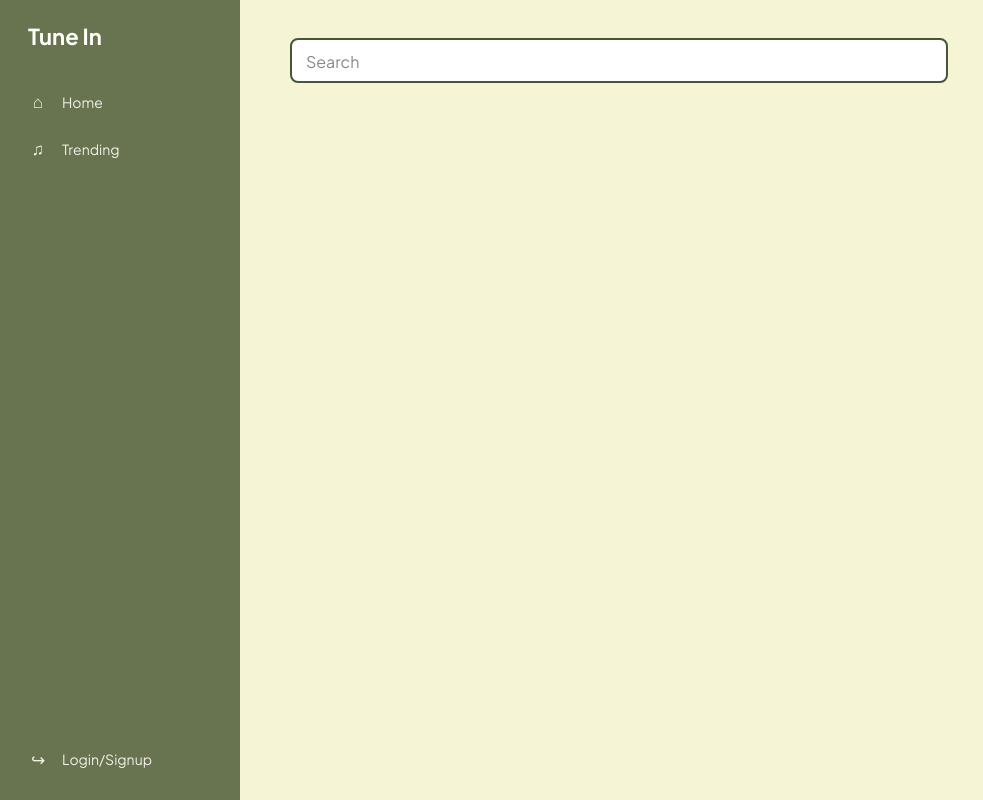
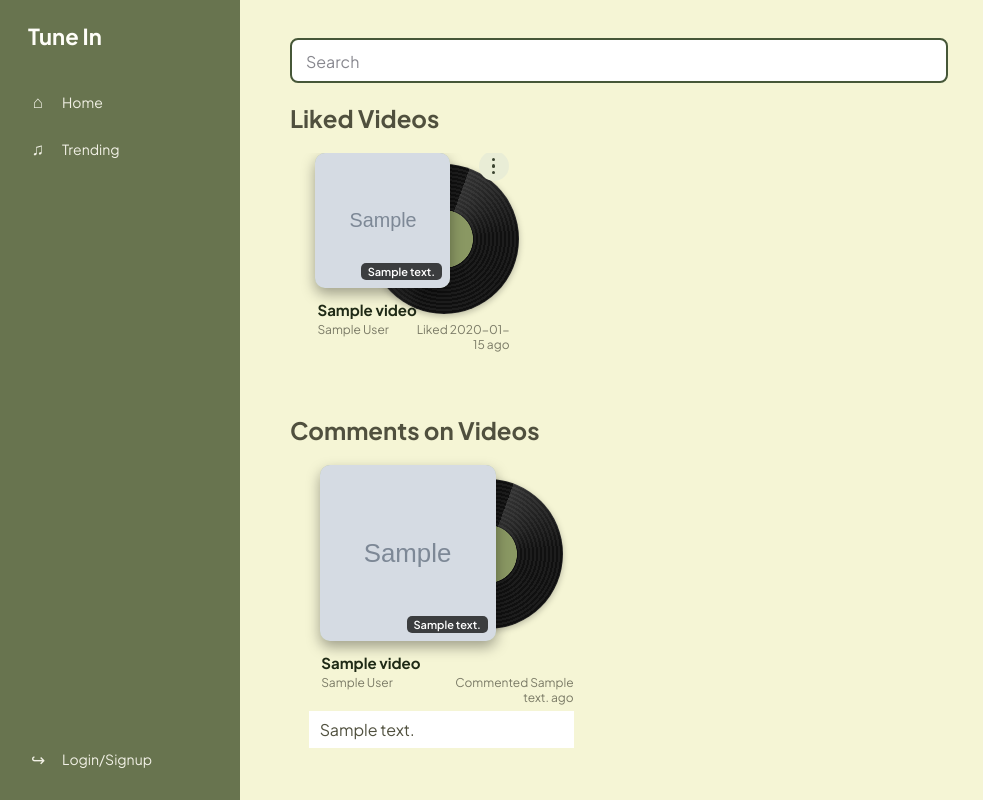
Before and after one commit to CSCI-5117-F26/developing-the-interactive-web-project-1-group-4, a Python web app: template src/developing-the-interactive-web-project-1-group-4/templates/activity.html in a window 1280 px wide. Shown: the whole page, without its empty margins (0-983 px from the left). Run offline with Jinja, Linux system fonts and the light colour scheme; the template is opened without the code that fills it: most values are stand-ins (such as "Sample title", 1, 10 or a date in 2020); grey boxes marked "Sample" are stand-in pictures.

Commit message:
Activity Page

```diff
--- /dev/null
+++ b/src/developing-the-interactive-web-project-1-group-4/static/css/activity-style.css
@@ -0,0 +1,9 @@
+.comment-container {
+    padding: 2% 0% 2% 3%;
+}
+
+.mv-comment {
+    background-color: white;
+    padding: 3% 0 3% 4%;
+    margin-bottom: 3%;
+}
--- a/src/developing-the-interactive-web-project-1-group-4/templates/activity.html
+++ b/src/developing-the-interactive-web-project-1-group-4/templates/activity.html
@@ -1,22 +1,105 @@
 {% extends "base.html" %}
 
 {% block content %}
+<link rel="stylesheet" href="{{ url_for('static', filename='css/manage-videos.css') }}?v=2">
+<link rel="stylesheet" href="{{ url_for('static', filename='css/library-style.css') }}?v=2">
+<link rel="stylesheet" href="{{ url_for('static', filename='css/activity-style.css') }}?v=2">
+
 <div class="home-placeholder">
     {% include "searchBar.html" %}
 
-    <!-- Playlist -->
+    <!-- Liked Videos -->
     <div>
+        <h2>Liked Videos</h2>
+        <div class="saved-row">
+            {% for video in liked_videos %}
+            <article class="mv-card saved-vid-card"
+                    data-title="{{ video.title }}"
+                    >
 
+                <button type="button" class="mv-dots vinyl-dots" aria-haspopup="menu" aria-expanded="false"
+                        aria-label="Options for {{ video.title }}">
+                    <span></span><span></span><span></span>
+                </button>
+
+                <div class="mv-art vinyl-art">
+                    <div class="mv-vinyl vinyl-library" aria-hidden="true"></div>
+                                    <div class="mv-thumb">
+                        {% if video.thumbnail_url %}
+                                                    <img src="{{ video.thumbnail_url }}" alt="Thumbnail for {{ video.title }}"
+                                class="{{ 'is-default' if video.is_default else '' }}"
+                                {% if video.is_default %}style="object-fit: contain; background: #fff;"{% endif %}
+                                data-fallback="{{ default_thumbnail_url or '' }}"
+                                onerror="if (this.dataset.fallback && !this.dataset.tried) { this.dataset.tried = '1'; this.classList.add('is-default'); this.style.objectFit = 'contain'; this.style.background = '#fff'; this.src = this.dataset.fallback; } else { this.hidden = true; this.nextElementSibling.hidden = false; }">
+                        {% else %}
+                            <span class="mv-thumb-empty">♫</span>
+                        {% endif %}
+                        {% if video.duration_text %}<span class="mv-duration">{{ video.duration_text }}</span>{% endif %}
+                    </div>
+                </div>
+
+                <div class="mv-info">
+                    <h2 class="mv-title">{{ video.title }}</h2>
+                    <div class="video-info">
+                        <div class="mv-views video-info-section">{{video.author}}</div>
+                        <div class="mv-views video-info-section video-info-section-time">Liked {{ video.likedtime }} ago</div>
+                    </div>
+                </div>
+
+            </article>
+            {% endfor %}
+        </div>
     </div>
 
-    <!-- Saved Videos -->
-    <div>
+    <!-- Comments -->
+    <div class="saved-section">
+        <h2>Comments on Videos</h2>
+        <div class="mv-grid">
+            {% for video in commented_videos %}
+            <article class="mv-card saved-vid-card"
+                        data-title="{{ video.title }}"
+                        >
 
-    </div>
+                    <div class="mv-art vinyl-art">
+                        <div class="mv-vinyl vinyl-library" aria-hidden="true"></div>
+                                        <div class="mv-thumb">
+                            {% if video.thumbnail_url %}
+                                                        <img src="{{ video.thumbnail_url }}" alt="Thumbnail for {{ video.title }}"
+                                    class="{{ 'is-default' if video.is_default else '' }}"
+                                    {% if video.is_default %}style="object-fit: contain; background: #fff;"{% endif %}
+                                    data-fallback="{{ default_thumbnail_url or '' }}"
+                                    onerror="if (this.dataset.fallback && !this.dataset.tried) { this.dataset.tried = '1'; this.classList.add('is-default'); this.style.objectFit = 'contain'; this.style.background = '#fff'; this.src = this.dataset.fallback; } else { this.hidden = true; this.nextElementSibling.hidden = false; }">
+                            {% else %}
+                                <span class="mv-thumb-empty">♫</span>
+                            {% endif %}
+                            {% if video.duration_text %}<span class="mv-duration">{{ video.duration_text }}</span>{% endif %}
+                        </div>
+                    </div>
 
-    <!-- Watch Later -->
-    <div>
+                <div class="mv-info">
+                    <h2 class="mv-title">{{ video.title }}</h2>
+                    <div class="video-info">
+                        <div class="mv-views video-info-section">{{video.author}}</div>
+                        <div class="mv-views video-info-section video-info-section-time">Commented {{ video.commentedtime }} ago</div>
+                    </div>
+                </div>
 
-    </div>
+                <div class="comment-container">
+                    {% for comment in video.comments %}
+                    <div class="mv-comment">
+                        {{comment.comment}}
+                    </div>
+
+                    {% else %}
+                    <div class="mv-comment">
+                        {{video.comment}}
+                    </div>
+                    {% endfor %}
+                </div>
+
+                </article>
+            {% endfor %}
+        </div>
+
 </div>
 {% endblock %}
```
Also changed, not shown: src/developing-the-interactive-web-project-1-group-4/routes/homePage.py (+57 -1 lines).
